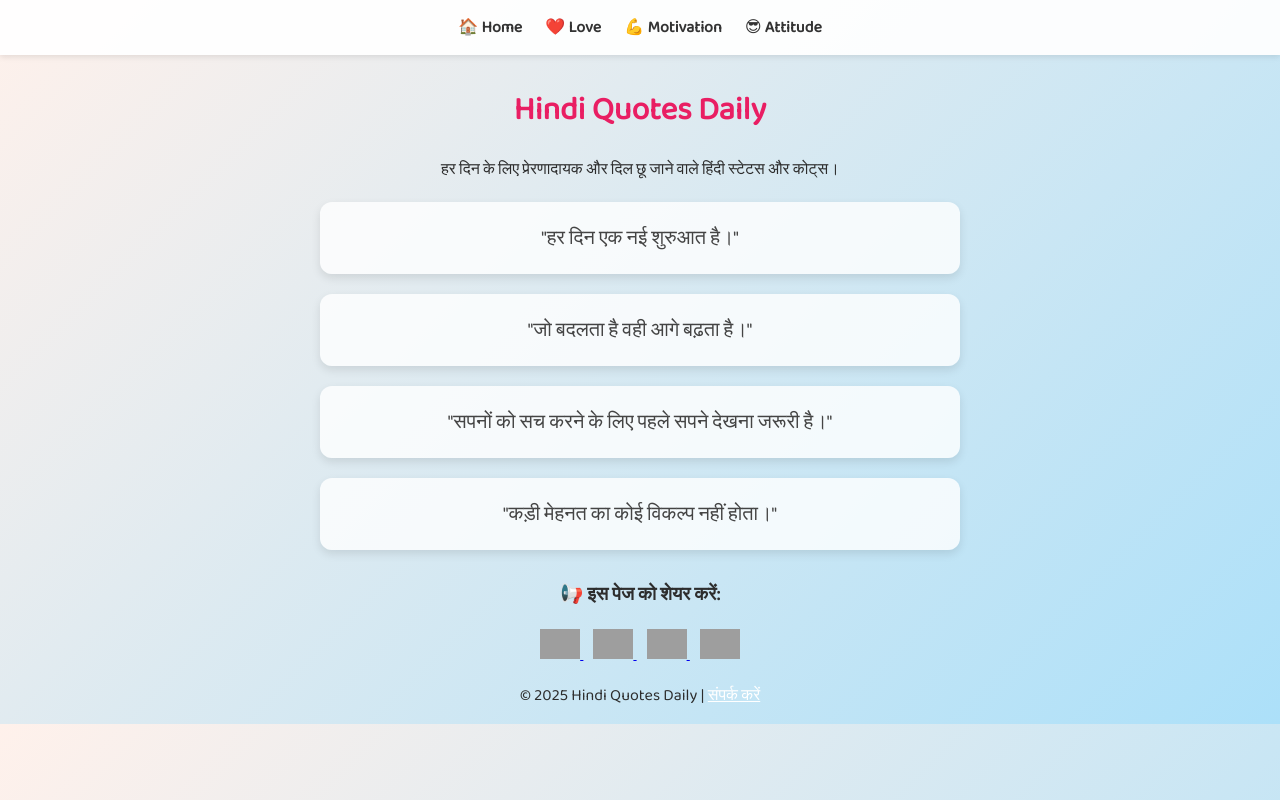
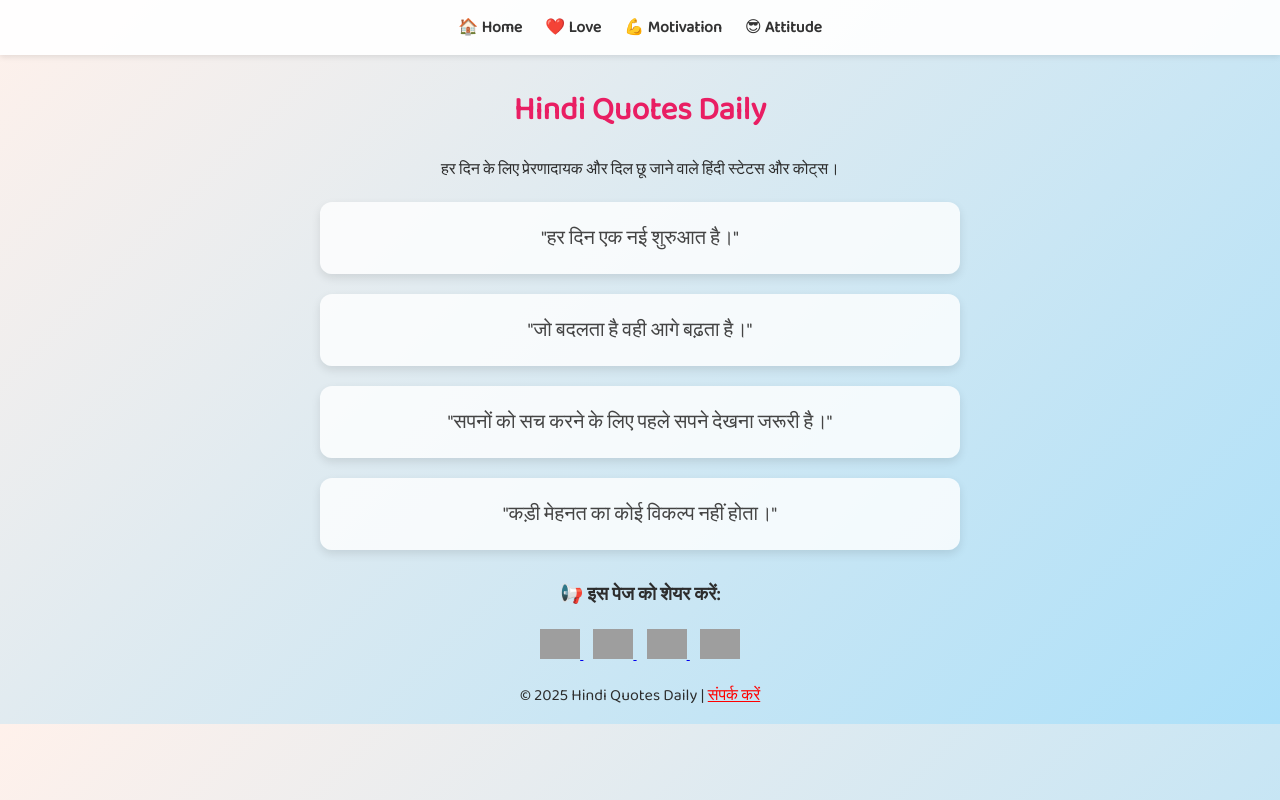
Before and after one commit to hindiquotesdaily/hindiquotes, a plain HTML site: page index.html in a window 1280 px wide. Drawn offline with Linux system fonts and the light colour scheme; grey boxes are pictures that could not be loaded.

Commit message:
Update index.html

```diff
--- a/index.html
+++ b/index.html
@@ -85,7 +85,7 @@
   </a>
 </div>
   <footer>
-  <p>© 2025 Hindi Quotes Daily | <a href="mailto:youremail@example.com" style="color:white;">संपर्क करें</a></p>
+  <p>© 2025 Hindi Quotes Daily | <a href="mailto vikassingh30701@gmail.com" style="color:red;">संपर्क करें</a></p>
   </footer>
 
 </body>
```
